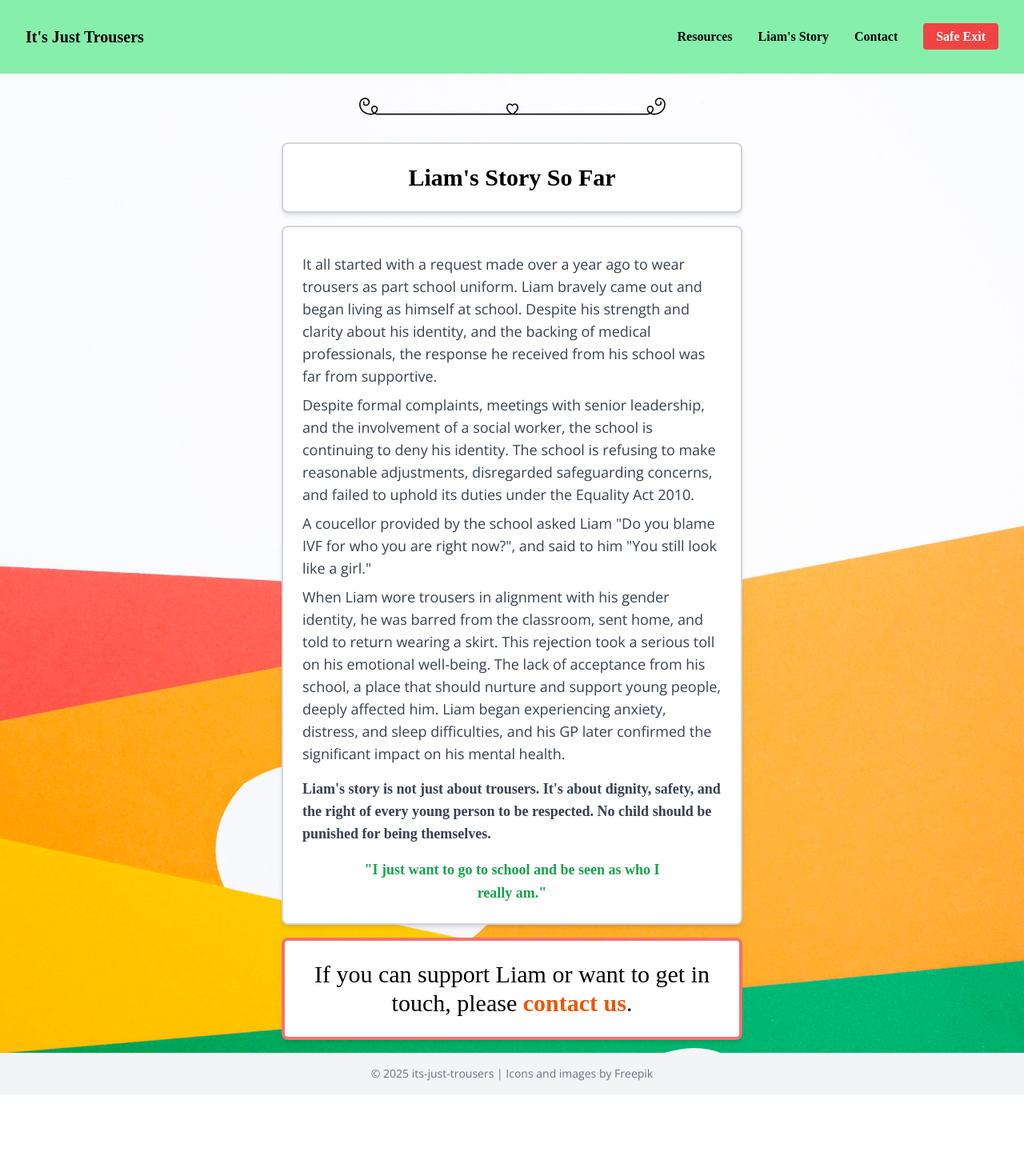
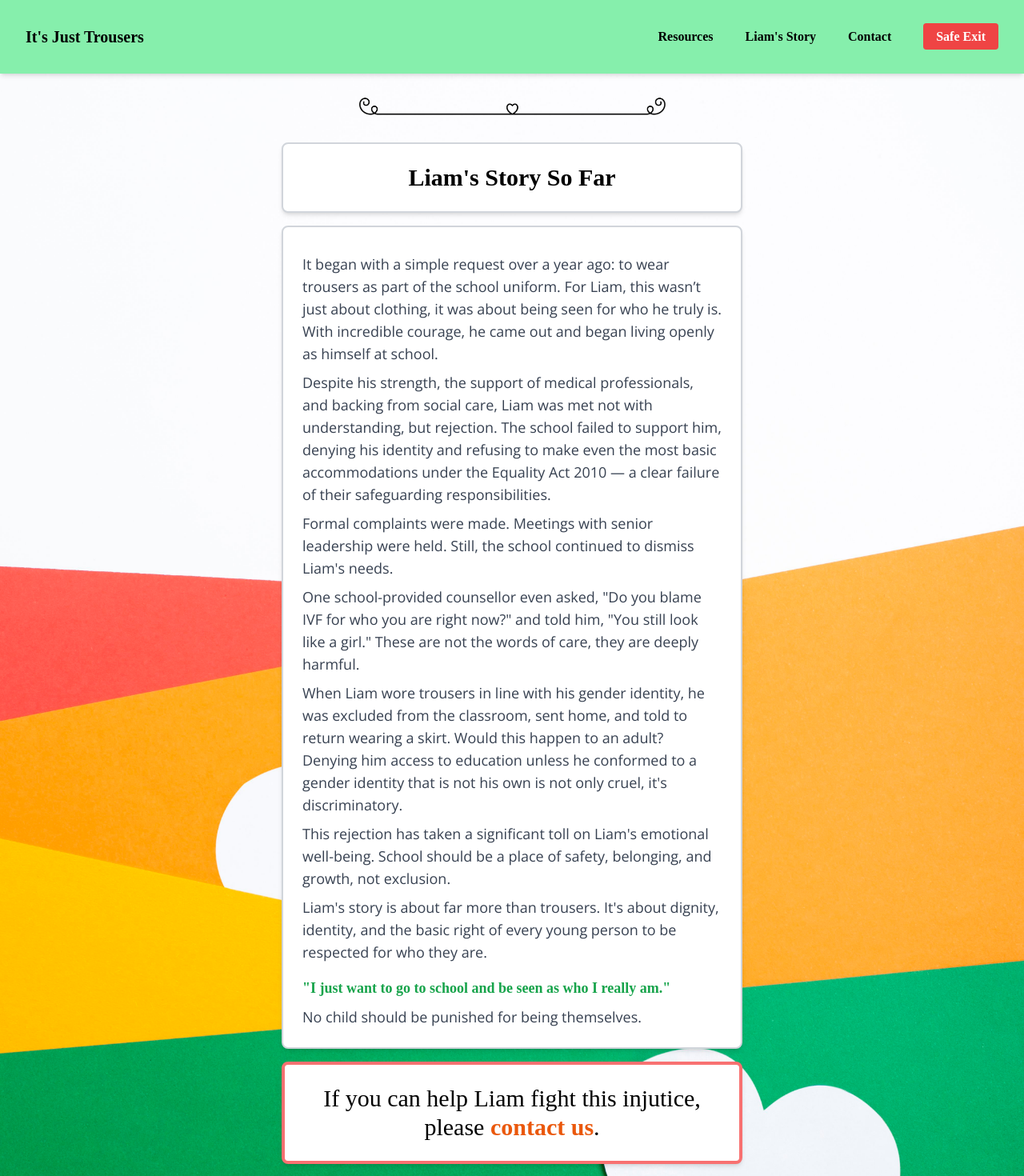
Before and after one commit to kasiawalsh/its-just-trousers, a React (Vite) app: page /liams-story in a window 1280 px wide. Shown: the top 1470 px of the page at 80% size. Before the commit the page ends 1368 px from the top, so only its background shows below. Built offline with nearby package versions, Linux system fonts and the light colour scheme; a web font is replaced by a local one.

Commit message:
fixed nav formatting, updated copy, deteled image

```diff
--- a/src/components/Layout.tsx
+++ b/src/components/Layout.tsx
@@ -16,10 +16,9 @@ const Layout = ({ children }: LayoutProps) => {
         backgroundImage: `url(${bgImage})`,
       }}
     >
-      <header className="sticky top-0 bg-green-300 text-white p-4">
+      <header className="sticky top-0 bg-green-300 text-white p-4 z-50 shadow-md">
         <Navbar />
       </header>
-
       {/* Line Image Across All Pages */}
       <div className="flex justify-center py-2 mt-4">
         <img
@@ -34,7 +33,6 @@ const Layout = ({ children }: LayoutProps) => {
       <footer className="bg-gray-100 text-center p-4 text-sm text-gray-500">
         © {new Date().getFullYear()} its-just-trousers | Icons and images by
         Freepik
-        <div></div>
       </footer>
     </div>
   );
--- a/src/components/Navbar.tsx
+++ b/src/components/Navbar.tsx
@@ -7,7 +7,10 @@ export default function Navbar() {
   return (
     <header className="text-black p-4 font-edusa relative">
       <nav className="flex justify-between items-center">
-        <Link to="/" className="hover:underline font-bold text-xl">
+        <Link
+          to="/"
+          className="hover:underline font-bold text-xl whitespace-nowrap pr-4"
+        >
           It's Just Trousers
         </Link>
 
@@ -18,7 +21,7 @@ export default function Navbar() {
           aria-label="Toggle menu"
         >
           {/* Hamburger icon */}
-          <div className="space-y-1">
+          <div className="space-y-1" aria-hidden="true">
             <span className="block w-6 h-0.5 bg-black"></span>
             <span className="block w-6 h-0.5 bg-black"></span>
             <span className="block w-6 h-0.5 bg-black"></span>
@@ -26,26 +29,29 @@ export default function Navbar() {
         </button>
 
         {/* Desktop menu - visible on sm and up */}
-        <ul className="hidden sm:flex gap-8 font-bold">
-          <li>
-            <Link to="/resources" className="hover:underline">
+        <ul className="hidden sm:flex gap-2 sm:gap-4 md:gap-10 font-bold">
+                      <li>
+            <Link to="/resources" className="hover:underline whitespace-nowrap">
               Resources
             </Link>
           </li>
           <li>
-            <Link to="/liams-story" className="hover:underline">
+            <Link
+              to="/liams-story"
+              className="hover:underline whitespace-nowrap"
+            >
               Liam's Story
             </Link>
           </li>
           <li>
-            <Link to="/contact" className="hover:underline">
+            <Link to="/contact" className="hover:underline whitespace-nowrap">
               Contact
             </Link>
           </li>
           <li>
             <a
               href="https://www.google.com"
-              className="bg-red-500 hover:bg-red-600 text-white px-4 py-2 rounded"
+              className="bg-red-500 hover:bg-red-600 text-white px-4 py-2 rounded whitespace-nowrap"
               target="_blank"
               rel="noopener noreferrer"
             >
@@ -107,7 +113,7 @@ export default function Navbar() {
           <li>
             <a
               href="https://www.google.com"
-              className="bg-red-500 hover:bg-red-600 text-white px-4 py-2 rounded text-center block"
+              className="bg-red-500 hover:bg-red-600 text-white px-3 py-2 rounded text-center block min-w-[160px] whitespace-nowrap text-sm font-bold"
               target="_blank"
               rel="noopener noreferrer"
               onClick={() => setIsOpen(false)}
--- a/src/components/ResourceCard.tsx
+++ b/src/components/ResourceCard.tsx
@@ -1,13 +1,13 @@
 type ResourceCardProps = {
   title: string;
   description: string;
-  link: string;
+  link?: string;
 };
 
 const ResourceCard: React.FC<ResourceCardProps> = ({ title, description, link }) => {
   return (
     <div className="flex flex-col items-center justify-center bg-white p-4 rounded-lg shadow-md min-w-[350px] max-w-xl w-full border-2 border-gray-300">
-      <h3 className="font-ans font-bold text-xl text-center">{title}</h3>
+      <h3 className="font-sans font-bold text-xl text-center">{title}</h3>
       <p className="text-gray-700 pt-1 text-left">{description}</p>
       {link ? (
         <a
--- a/src/data/resources.json
+++ b/src/data/resources.json
@@ -1,4 +1,9 @@
 [
+  {
+    "title": "The Science of Being Transgender",
+    "description": "A clear, science‑based explainer on what defines transgender identity, debunking myths and affirming that being trans is rooted in biology, not opinion.",
+    "link": "https://youtu.be/Kr8RbY8uB_0?si=1GMezzSu1988hZbR"
+  },
   {
     "title": "Speak to the School",
     "description": "Have a conversation with the school to express concerns about uniform policies and support for transgender students."
@@ -16,7 +21,7 @@
   {
     "title": "Consider contacting CAMHS",
     "description": "NHS service supporting children with emotional and mental health difficulties.",
-    "link": "https://www.nhs.uk/services/mental-health-services/child-and-adolescent-mental-health-services-camhs"
+    "link": "https://www.nhs.uk/mental-health/children-and-young-adults/mental-health-support/mental-health-services/"
   },
   {
     "title": "Contact your Local Council Safeguarding Team",
--- a/src/pages/Contact.tsx
+++ b/src/pages/Contact.tsx
@@ -3,13 +3,13 @@ const Contact = () => {
       <div className="max-w-md mx-auto mt-10 p-6 bg-white rounded-lg shadow-md text-center border border-gray-300">
         <h2 className="text-2xl font-bold text-green-700 mb-4">Contact Us</h2>
         <p className="text-gray-800 mb-4">
-          You can contact us directly by sending an email to:
+          You can contact Liam's family directly by sending an email to:
         </p>
         <a
           href="mailto:kasia_walsh@yahoo.co.uk"
           className="text-green-600 font-semibold underline hover:text-green-800"
         >
-          its-just-trousers@gmail.com
+          itsjusttrousers@gmail.com
         </a>
       </div>
     );
--- a/src/pages/LiamsStory.tsx
+++ b/src/pages/LiamsStory.tsx
@@ -11,50 +11,61 @@ const LiamsStory = () => {
       <div className="bg-white p-6 rounded-lg shadow-md max-w-xl w-full border-2 border-gray-300">
         <div className="font-sans text-lg text-gray-700 text-left">
           <p className="pt-2">
-            It all started with a request made over a year ago to wear trousers
-            as part school uniform. Liam bravely came out and began living as
-            himself at school. Despite his strength and clarity about his
-            identity, and the backing of medical professionals, the response he
-            received from his school was far from supportive.
+            It began with a simple request over a year ago: to wear trousers as
+            part of the school uniform. For Liam, this wasn’t just about
+            clothing, it was about being seen for who he truly is. With
+            incredible courage, he came out and began living openly as himself
+            at school.
           </p>
           <p className="pt-2">
-            Despite formal complaints, meetings with senior leadership, and the
-            involvement of a social worker, the school is continuing to deny his
-            identity. The school is refusing to make reasonable adjustments,
-            disregarded safeguarding concerns, and failed to uphold its duties
-            under the Equality Act 2010.
+            Despite his strength, the support of medical professionals, and
+            backing from social care, Liam was met not with understanding, but
+            rejection. The school failed to support him, denying his identity
+            and refusing to make even the most basic accommodations under the
+            Equality Act 2010 — a clear failure of their safeguarding
+            responsibilities.
           </p>
           <p className="pt-2">
-            A coucellor provided by the school asked Liam "Do you blame IVF for
-            who you are right now?", and said to him "You still look like a
-            girl."
+            Formal complaints were made. Meetings with senior leadership were
+            held. Still, the school continued to dismiss Liam's needs.
           </p>
           <p className="pt-2">
-            When Liam wore trousers in alignment with his gender identity, he
-            was barred from the classroom, sent home, and told to return wearing
-            a skirt. This rejection took a serious toll on his emotional
-            well-being. The lack of acceptance from his school, a place that
-            should nurture and support young people, deeply affected him. Liam
-            began experiencing anxiety, distress, and sleep difficulties, and
-            his GP later confirmed the significant impact on his mental health.
+            One school-provided counsellor even asked, "Do you blame IVF for who
+            you are right now?" and told him, "You still look like a girl."
+            These are not the words of care, they are deeply harmful.
+          </p>
+          <p className="pt-2">
+            When Liam wore trousers in line with his gender identity, he was
+            excluded from the classroom, sent home, and told to return wearing a
+            skirt. Would this happen to an adult? Denying him access to
+            education unless he conformed to a gender identity that is not his
+            own is not only cruel, it's discriminatory.
           </p>
 
-          <p className="pt-4 font-edusa font-bold">
-            Liam's story is not just about trousers. It's about dignity, safety,
-            and the right of every young person to be respected. No child should
-            be punished for being themselves.
+          <p className="pt-2">
+            This rejection has taken a significant toll on Liam's emotional
+            well-being. School should be a place of safety, belonging, and
+            growth, not exclusion.
+          </p>
+          <p className="pt-2">
+            Liam's story is about far more than trousers. It's about dignity,
+            identity, and the basic right of every young person to be respected
+            for who they are.
           </p>
 
-          <p className="pt-4 max-w-sm text-center mx-auto">
+          <p className="pt-4">
             <span className="font-edusa font-bold text-green-600">
               "I just want to go to school and be seen as who I really am."
             </span>
+          </p>
+          <p className="pt-2">
+            No child should be punished for being themselves.
           </p>
         </div>
       </div>
       <div className="flex flex-row items-center justify-center bg-white p-6 rounded-lg shadow-md max-w-xl w-full border-4 border-red-400">
         <p className="font-edusa text-3xl font-medium text-center">
-          If you can support Liam or want to get in touch, please{" "}
+          If you can help Liam fight this injutice, please{" "}
           <Link
             to="/contact"
             className="text-orange-600 text-3xl font-bold hover:underline"
```
Also changed, not shown: src/assets/questionMarkImage.jpg (deleted).
